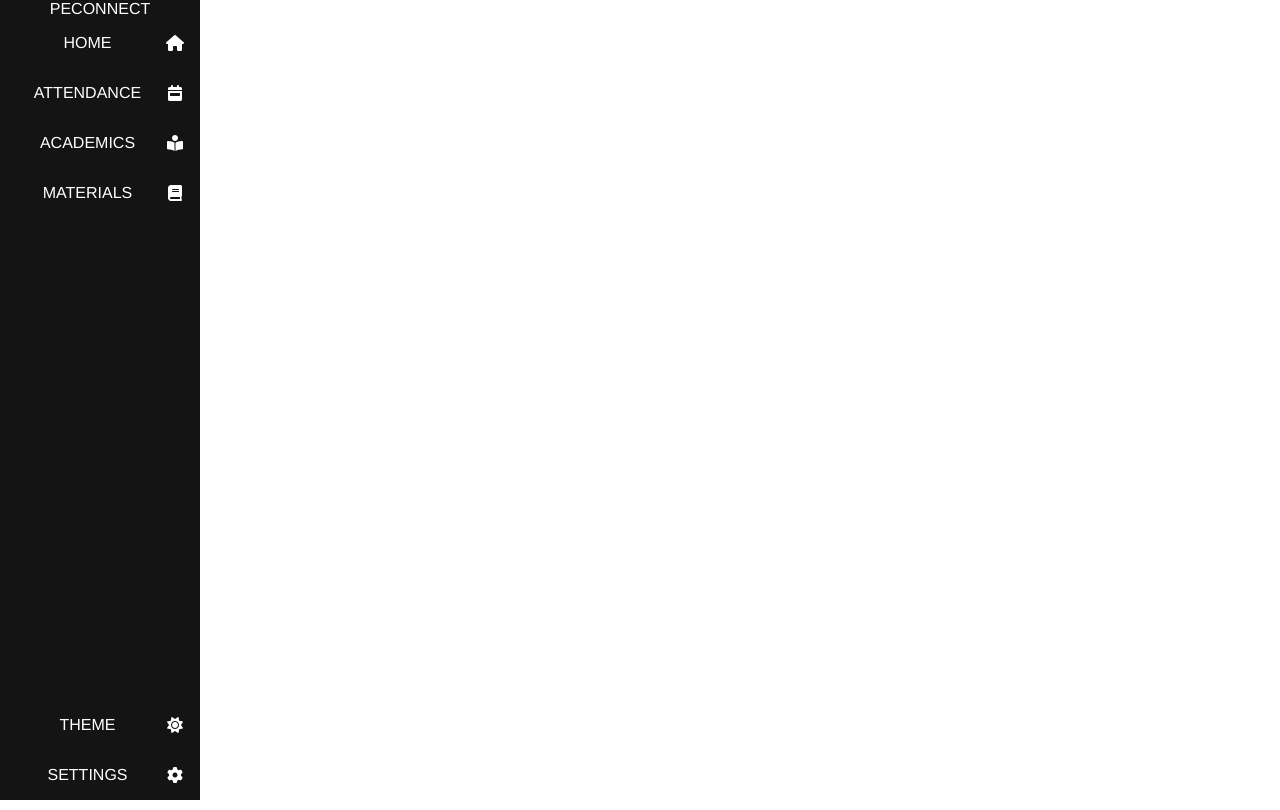
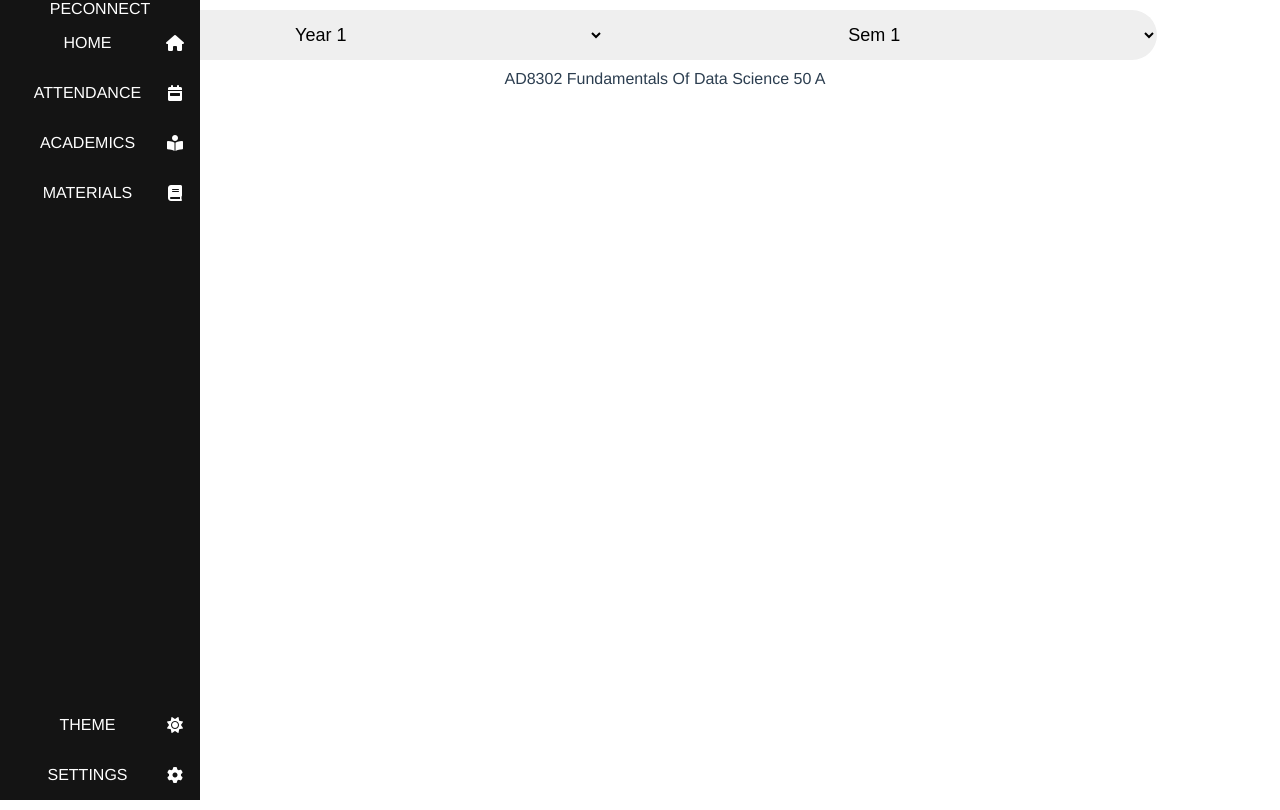
Before and after one commit to AnupamKris/erp2, a Vue app: page /academics in a window 1280 px wide. Built offline with nearby package versions, Linux system fonts and the light colour scheme.

Commit message:
Added Page bases

```diff
--- /dev/null
+++ b/src/components/Marks.vue
@@ -0,0 +1,25 @@
+<template>
+  <div class="marks">
+      <div class="mark-field" v-for="(item, key) in markData" :key="key">
+          {{item.subcode}}
+          {{item.name}}
+          {{item.mark}}
+          {{item.grade}}
+      </div>
+  </div>
+</template>
+
+<script>
+export default {
+    props: {
+        markData: Object,
+    },
+    setup() {
+
+    }
+}
+</script>
+
+<style>
+
+</style>
--- a/src/router/index.js
+++ b/src/router/index.js
@@ -2,6 +2,7 @@ import { createRouter, createWebHistory } from 'vue-router'
 import Home from '../views/Home.vue'
 import Authentication from '../views/Authentication.vue'
 import Materials from '../views/Materials.vue'
+import Academics from '../views/Academics.vue'
 
 const routes = [
   {
@@ -10,7 +11,11 @@ const routes = [
     component: Home,
     alias: '/home',
   },
-
+  {
+    path: '/academics',
+    name: 'Academics',
+    component: Academics,
+  },
   {
     path: '/materials',
     name: 'Materials',
--- a/src/store/index.js
+++ b/src/store/index.js
@@ -2,6 +2,7 @@ import { createStore } from 'vuex'
 
 export default createStore({
   state: {
+    userdata: {}
   },
   mutations: {
   },
--- a/src/views/Academics.vue
+++ b/src/views/Academics.vue
@@ -0,0 +1,69 @@
+<template>
+  <div class="attendance">
+    <div class="dropdown">
+      <select name="year" id="years" v-model="year">
+        <option value="1" selected>Year 1</option>
+        <option value="2">Year 2</option>
+        <option value="3">Year 3</option>
+        <option value="4">Year 4</option>
+      </select>
+      <select name="sem" id="sems" v-model="sem">
+        <option v-if="year == '1'" value="1">Sem 1</option>
+        <option v-if="year == '1'" value="2">Sem 2</option>
+        <option v-if="year == '2'" value="3">Sem 3</option>
+        <option v-if="year == '2'" value="4">Sem 4</option>
+        <option v-if="year == '3'" value="5">Sem 5</option>
+        <option v-if="year == '3'" value="6">Sem 6</option>
+        <option v-if="year == '4'" value="7">Sem 7</option>
+        <option v-if="year == '4'" value="8">Sem 8</option>
+      </select>
+    </div>
+    <Marks :markData="markData" />
+  </div>
+</template>
+
+<script>
+import { ref } from "@vue/reactivity";
+import Marks from "@/components/Marks.vue";
+
+export default {
+  components: {
+    Marks,
+  },
+  setup() {
+    const year = ref("1");
+    const sem = ref("1");
+
+    const markData = [
+      { subcode: "AD8302", name: "Fundamentals Of Data Science" , mark: 50, grade: 'A'},
+    ];
+
+    return {
+      year,
+      sem,
+      markData,
+    };
+  },
+};
+</script>
+
+<style lang="less" scoped>
+.dropdown {
+  width: 90%;
+  margin: 10px 0;
+  display: flex;
+  justify-content: space-between;
+  select {
+    font-size: 18px;
+    height: 50px;
+    width: 50%;
+    border: none;
+    outline: 0;
+    text-align: center;
+    border-radius: 0 25px 25px 0;
+  }
+  select[name="year"] {
+    border-radius: 25px 0 0 25px;
+  }
+}
+</style>
--- a/src/views/Attendance.vue
+++ b/src/views/Attendance.vue
@@ -1,5 +1,29 @@
 <template>
-  <div></div>
+  <div class="attendance">
+    <div class="dropdown">
+      <select name="year" id="years" v-model="year">
+        <option value="Year 1" selected>Year 1</option>
+        <option value="Year 2">Year 2</option>
+        <option value="Year 3">Year 3</option>
+        <option value="Year 4">Year 4</option>
+      </select>
+      <select name="sem" id="sems" v-model="sem">
+        <option v-if="year == 'Year 1'" value="1">Sem 1</option>
+        <option v-if="year == 'Year 1'" value="2">Sem 2</option>
+        <option v-if="year == 'Year 2'" value="3">Sem 3</option>
+        <option v-if="year == 'Year 2'" value="4">Sem 4</option>
+        <option v-if="year == 'Year 3'" value="5">Sem 5</option>
+        <option v-if="year == 'Year 3'" value="6">Sem 6</option>
+        <option v-if="year == 'Year 4'" value="7">Sem 7</option>
+        <option v-if="year == 'Year 4'" value="8">Sem 8</option>
+      </select>
+      <div class="input">
+        <input type="text" v-model="query" placeholder="Search" />
+        <i class="fa fa-search" style="color: black"></i>
+      </div>
+    </div>
+
+  </div>
 </template>
 
 <script>
@@ -10,4 +34,43 @@ export default {
 };
 </script>
 
-<style lang="less" scoped></style>
+<style lang="less" scoped>
+.dropdown {
+  width: 90%;
+  margin: 10px 0;
+  display: flex;
+  justify-content: space-between;
+  select {
+    font-size: 18px;
+    height: 50px;
+    width: 15%;
+    border: none;
+    outline: 0;
+    text-align: center;
+  }
+  select[name="year"] {
+    border-radius: 25px 0 0 25px;
+  }
+}
+.input {
+  width: 70%;
+  min-height: 50px;
+  position: relative;
+  input {
+    height: 100%;
+    width: 100%;
+    font-size: 18px;
+    border: none;
+    border-radius: 0 25px 25px 0;
+    outline: none;
+    text-align: center;
+  }
+  i {
+    position: absolute;
+    right: 15px;
+    font-size: 20px;
+    top: 50%;
+    transform: translate(0, -50%);
+  }
+}
+</style>
--- a/src/views/Materials.vue
+++ b/src/views/Materials.vue
@@ -2,20 +2,20 @@
   <div class="materials">
     <div class="dropdown">
       <select name="year" id="years" v-model="year">
-        <option value="Year 1" selected>Year 1</option>
-        <option value="Year 2">Year 2</option>
-        <option value="Year 3">Year 3</option>
-        <option value="Year 4">Year 4</option>
+        <option value="1" selected>Year 1</option>
+        <option value="2">Year 2</option>
+        <option value="3">Year 3</option>
+        <option value="4">Year 4</option>
       </select>
       <select name="sem" id="sems" v-model="sem">
-        <option v-if="year == 'Year 1'" value="1">Sem 1</option>
-        <option v-if="year == 'Year 1'" value="2">Sem 2</option>
-        <option v-if="year == 'Year 2'" value="3">Sem 3</option>
-        <option v-if="year == 'Year 2'" value="4">Sem 4</option>
-        <option v-if="year == 'Year 3'" value="5">Sem 5</option>
-        <option v-if="year == 'Year 3'" value="6">Sem 6</option>
-        <option v-if="year == 'Year 4'" value="7">Sem 7</option>
-        <option v-if="year == 'Year 4'" value="8">Sem 8</option>
+        <option v-if="year == '1'" value="1">Sem 1</option>
+        <option v-if="year == '1'" value="2">Sem 2</option>
+        <option v-if="year == '2'" value="3">Sem 3</option>
+        <option v-if="year == '2'" value="4">Sem 4</option>
+        <option v-if="year == '3'" value="5">Sem 5</option>
+        <option v-if="year == '3'" value="6">Sem 6</option>
+        <option v-if="year == '4'" value="7">Sem 7</option>
+        <option v-if="year == '4'" value="8">Sem 8</option>
       </select>
       <div class="input">
         <input type="text" v-model="query" placeholder="Search" />
@@ -44,91 +44,91 @@ export default {
   setup() {
     const query = ref("");
     const searchResults = ref([]);
-    const year = ref("Year 1");
+    const year = ref("1");
     const sem = ref("1");
     const materials = ref([
       {
         subject: "OS",
         code: "AD8301",
         description: "Unit 1 Notes",
-        year: "Year 1",
+        year: "1",
         sem: "1",
       },
       {
         subject: "FODS",
         code: "AD8351",
         description: "Unit 2 Notes",
-        year: "Year 1",
+        year: "1",
         sem: "1",
       },
       {
         subject: "MA",
         code: "MA8655",
         description: "Linear Algebra",
-        year: "Year 1",
+        year: "1",
         sem: "1",
       },
       {
         subject: "GIS",
         code: "GE8654",
         description: "Geo Info Sys",
-        year: "Year 1",
+        year: "1",
         sem: "1",
       },
       {
         subject: "OS",
         code: "AD8301",
         description: "Unit 1 Notes",
-        year: "Year 1",
+        year: "1",
         sem: "1",
       },
       {
         subject: "FODS",
         code: "AD8351",
         description: "Unit 2 Notes",
-        year: "Year 1",
+        year: "1",
         sem: "1",
       },
       {
         subject: "MA",
         code: "MA8655",
         description: "Linear Algebra",
-        year: "Year 1",
+        year: "1",
         sem: "1",
       },
       {
         subject: "GIS",
         code: "GE8654",
         description: "Geo Info Sys",
-        year: "Year 1",
+        year: "1",
         sem: "1",
       },
       {
         subject: "OS",
         code: "AD8301",
         description: "Unit 1 Notes",
-        year: "Year 1",
+        year: "1",
         sem: "1",
       },
       {
         subject: "FODS",
         code: "AD8351",
         description: "Unit 2 Notes",
-        year: "Year 1",
+        year: "1",
         sem: "1",
       },
       {
         subject: "MA",
         code: "MA8655",
         description: "Linear Algebra",
-        year: "Year 1",
+        year: "1",
         sem: "1",
       },
       {
         subject: "GIS",
         code: "GE8654",
         description: "Geo Info Sys",
-        year: "Year 1",
+        year: "1",
         sem: "1",
       },
     ]);
```
